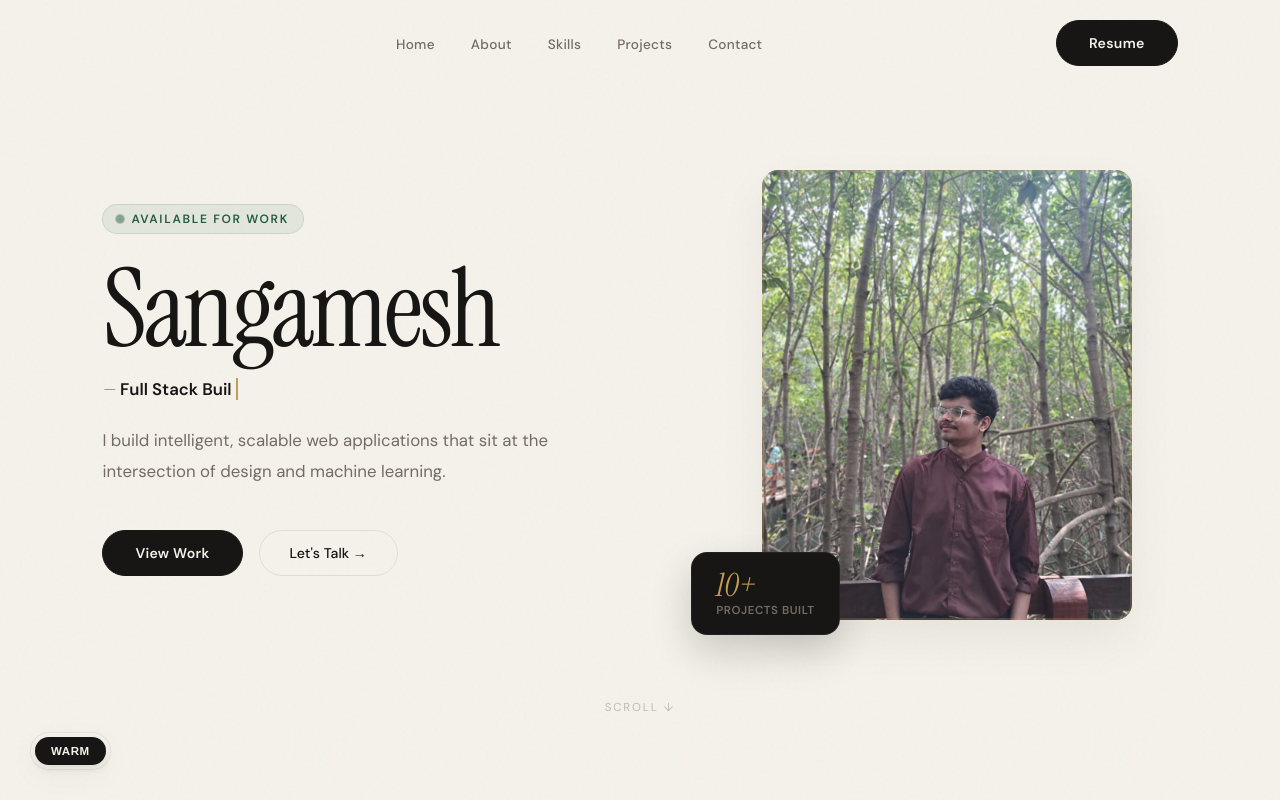
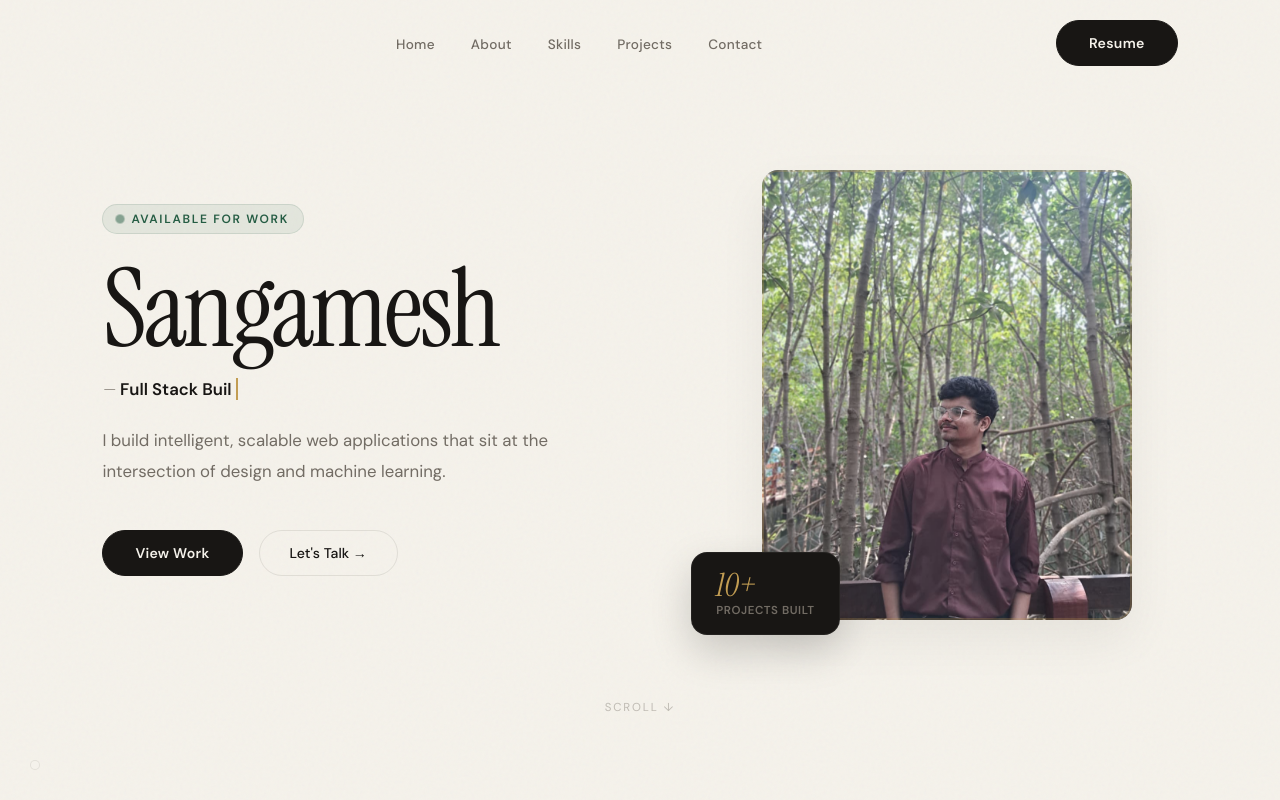
Before and after one commit to Sangamesh588/portfolio, a plain HTML site: page index.html in a window 1280 px wide. Shown: the top 800 px of the page. Drawn offline with nearby package versions, Linux system fonts and the light colour scheme.

```diff
--- a/index.html
+++ b/index.html
@@ -19,7 +19,7 @@
 
   <!-- ========== FLOATING THEME SWITCHER ========== -->
   <div class="theme-switcher">
-    <button class="theme-btn active" data-theme-val="warm" title="Warm Editorial Theme">Warm</button>
+
   </div>
 
   <!-- ========== NAVBAR ========== -->
```
